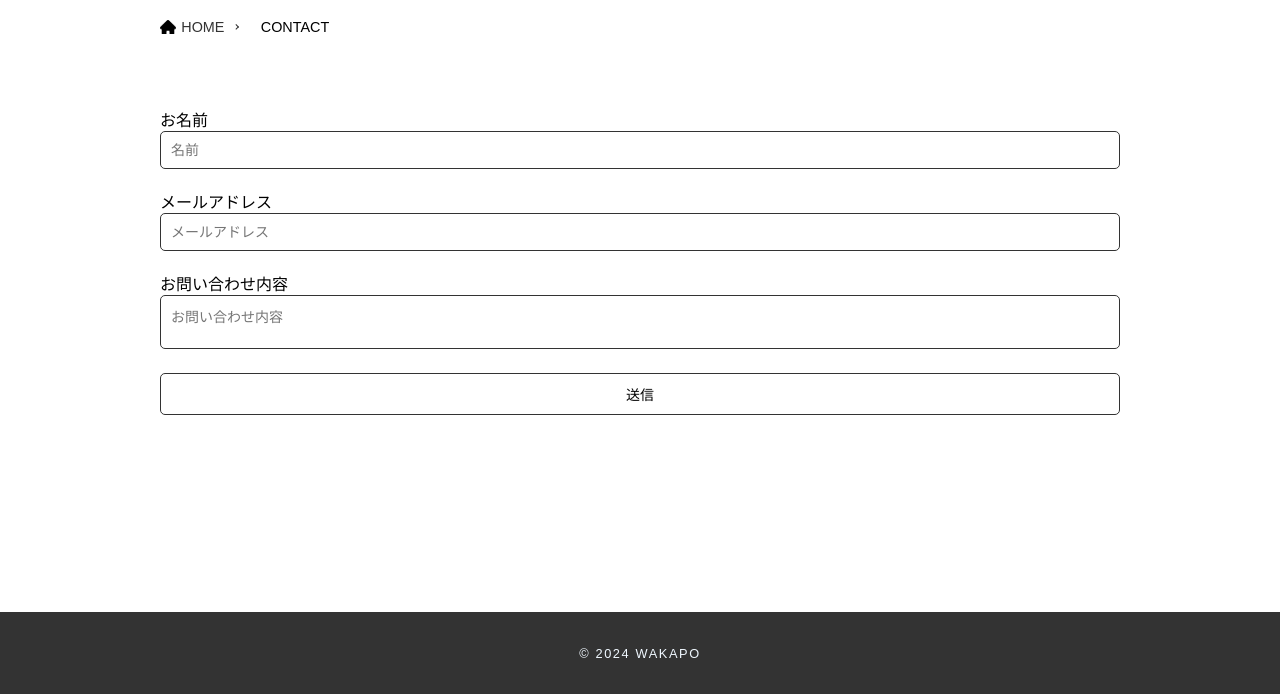
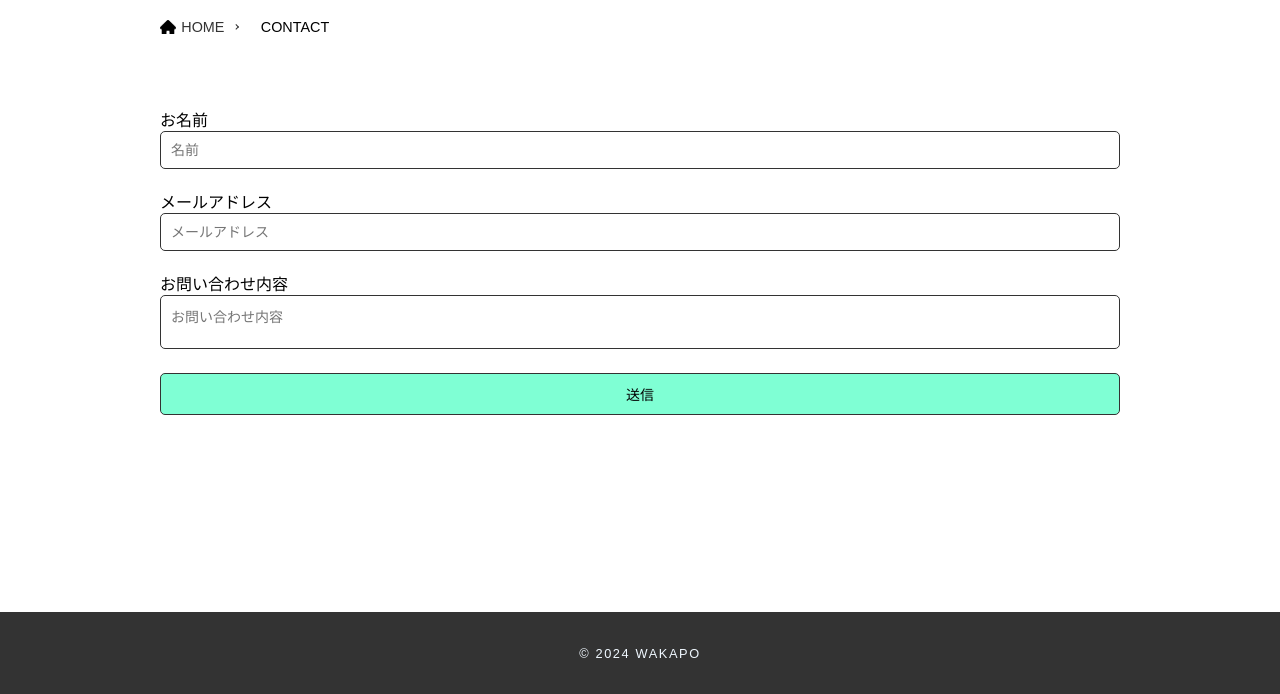
Before and after one commit to guacamoledip/wakapo, a plain HTML site: page contact.html in a window 1280 px wide. Shown: the part 106-800 px from the top of the page. Drawn offline with Linux system fonts and the light colour scheme; some packages are replaced by stand-ins of ours; a web font is replaced by a local one.

Commit message:
🎨 送信ボタン修正

```diff
--- a/contact.html
+++ b/contact.html
@@ -22,7 +22,7 @@
             お名前<input type="text" name="name" placeholder="名前"><br>
             メールアドレス<input type="email" name="email" placeholder="メールアドレス"><br>
             お問い合わせ内容<textarea name="message" placeholder="お問い合わせ内容"></textarea><br>
-            <input type="submit" value="送信">
+            <input class="submit" type="submit" value="送信">
         </form>
     </section>
 
--- a/style.css
+++ b/style.css
@@ -265,3 +265,6 @@ input,textarea{
     outline: none;
     font-size: 14px;
 }
+.submit{
+    background-color: aquamarine;
+}
```
